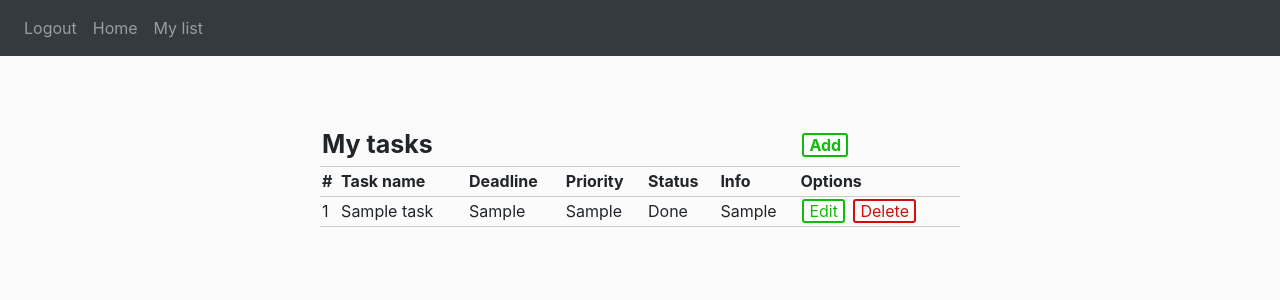
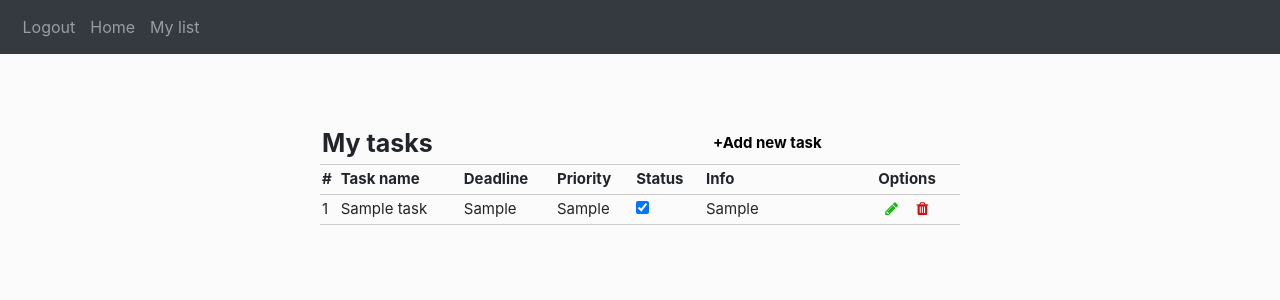
Before and after one commit to ghazal-pouresfandiyar/TodoList, a PHP site: page /Todolist/list.php in a window 1280 px wide. Shown: the top 300 px of the page. Run offline with PHP 8.4, Linux system fonts and the light colour scheme; tables that the repository leaves empty or names only in its code hold one stand-in row (values such as "Sample post").

Commit message:
change icons

```diff
--- a/list.php
+++ b/list.php
@@ -6,6 +6,8 @@
     <meta name="viewport" content="width=device-width, initial-scale=1.0" />
     <title>To-do</title>
 
+    <link rel="stylesheet" href="https://www.w3schools.com/w3css/4/w3.css">
+    <link rel="stylesheet" href="https://cdnjs.cloudflare.com/ajax/libs/font-awesome/4.7.0/css/font-awesome.min.css">
     <link rel="stylesheet" href="./bootstrap-5.1.3-dist/css/bootstrap.css" />
     <link rel="stylesheet" href="style.css" />
 
@@ -50,8 +52,8 @@
     <table style="margin-top: 100px;">
       <thead>
         <tr>
-          <th style="font-size: 25px; text-align: left;" colspan="6">My tasks</th>
-          <th><a href="create_task.php" class="edit_btn">Add</a></th>
+          <th style="font-size: 25px; text-align: left;" colspan="5">My tasks</th>
+          <th><a href="create_task.php" class="add_btn">+Add new task</a></th>
         </tr>
       </thead>
 
@@ -78,11 +80,21 @@
               <td><?php echo $row['task_name']; ?></td>
               <td><?php echo $row['deadline']; ?></td>
               <td><?php echo $row['priority']; ?></td>
-              <td><?php echo $row['task_status']; ?></td>
+              <td>
+                <?php
+                  // echo $row['task_status'];
+                  if ($row['task_status'] == "Done"){ ?>
+                    <input type="checkbox" id="task_status" name="task_status" checked>
+                  <?php }
+                  else{ ?>
+                    <input type="checkbox" id="task_status" name="task_status">
+                  <?php }
+                 ?>
+              </td>
               <td><?php echo $row['info']; ?></td>
               <td>
-                <a href="edit_task.php?edit=<?php echo $row['id']; ?>" class="edit_btn">Edit</a>
-                <a href="handle_tasks.php?del=<?php echo $row['id']; ?>" class="del_btn">Delete</a>
+                <a href="edit_task.php?edit=<?php echo $row['id']; ?>" class="edit_btn fa fa-pencil"></a>
+                <a href="handle_tasks.php?del=<?php echo $row['id']; ?>" class="del_btn fa fa-trash" ></a>
               </td>
             </tr>
             <?php $i++;}
--- a/style.css
+++ b/style.css
@@ -58,14 +58,17 @@
   margin: 2px;
   padding: 0 5px;
   color: #13ba0b;
-  border: 2px solid #13ba0b;
-  border-radius: 3px;
-  background-color: white;
 }
 
 .edit_btn:hover {
-  background-color: white;
   color: #13ba0b;
+}
+
+.add_btn {
+  text-decoration: none;
+  margin: 2px;
+  padding: 0 5px;
+  color: black;
 }
 
 .del_btn {
@@ -73,12 +76,9 @@
   margin: 2px;
   padding: 0 5px;
   color: #d10e0e;
-  border: 2px solid #d10e0e;
-  border-radius: 3px;
 }
 
 .del_btn:hover {
-  background-color: white;
   color: #d10e0e;
 }
 .msg {
```
